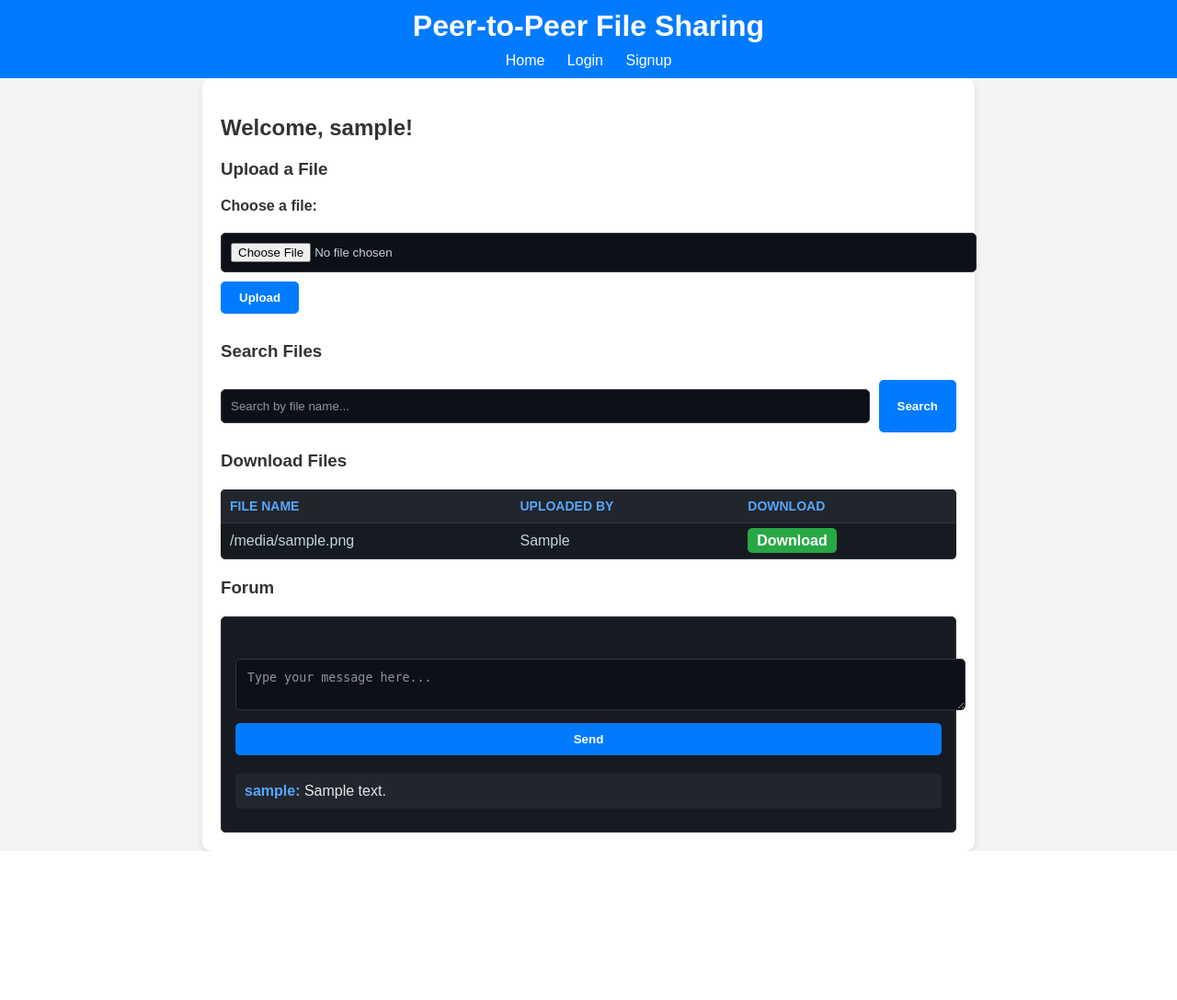
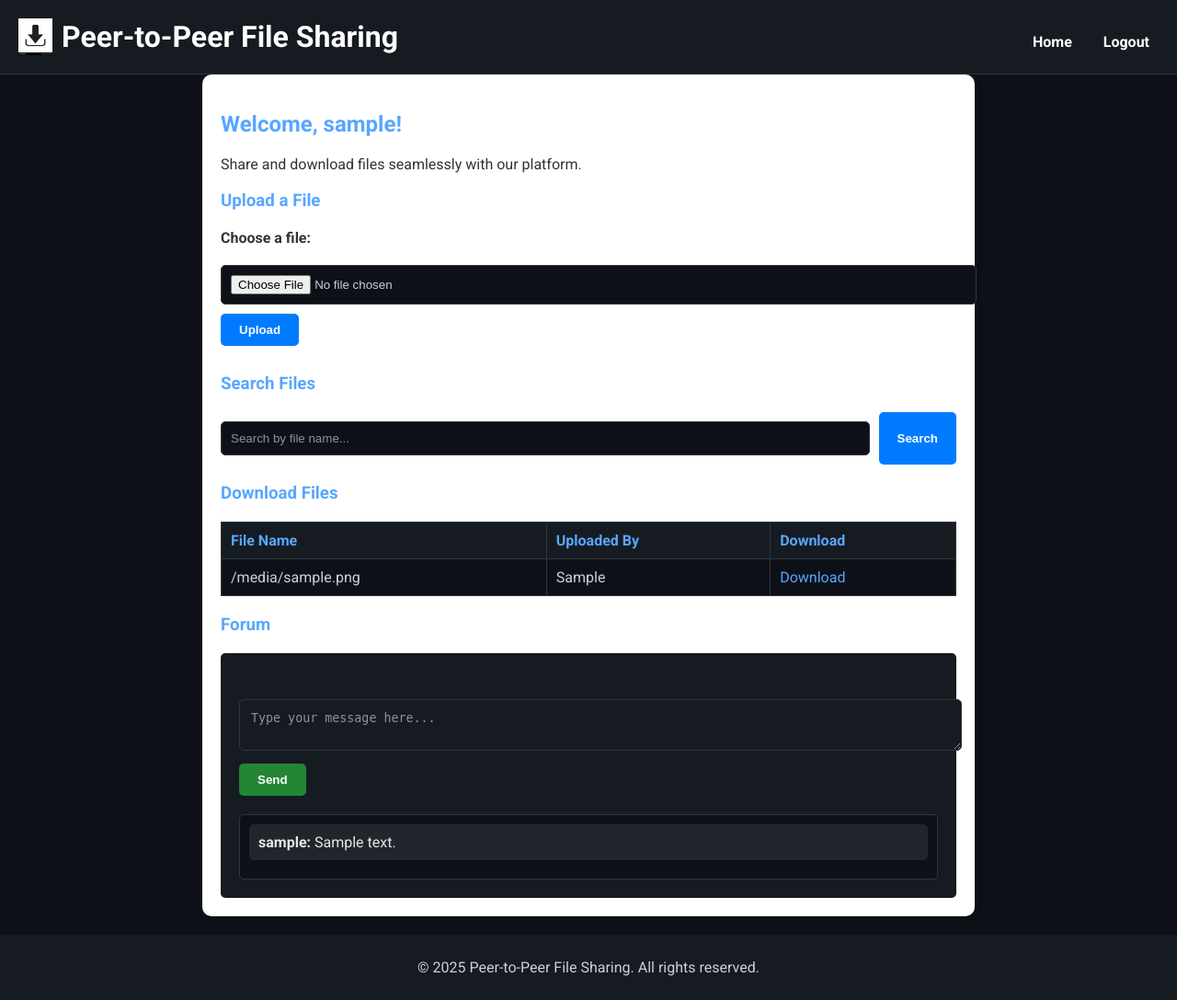
Before and after one commit to shaq-bracu/CSE370_P2P_filesharing, a Flask app: template templates/home.html in a window 1280 px wide. Shown: the whole page at 92% size. Before the commit the page ends 925 px from the top, so only its background shows below. Run offline with Flask 3, Linux system fonts and the light colour scheme; the template is opened without the code that fills it: most values are stand-ins (such as "Sample title", 1, 10 or a date in 2020); some libraries are stand-ins or nearby versions.

Commit message:
style changes

```diff
--- a/static/css/style.css
+++ b/static/css/style.css
@@ -1,10 +1,10 @@
 /* General styles */
 body {
-    font-family: 'Poppins', sans-serif;
-    background-color: #f4f4f4;
+    background-color: #0d1117;
+    color: #c9d1d9;
+    font-family: 'Roboto', Arial, sans-serif;
     margin: 0;
     padding: 0;
-    color: #333;
 }
 
 header {
@@ -30,13 +30,13 @@
 }
 
 header nav a:hover {
-    color: #1f6feb; /* Brighter blue on hover */
+    color: #1f6feb;
 }
 
 .logout-button {
     float: right;
     margin-right: 20px;
-    background-color: #da3633; /* Red for logout button */
+    background-color: #da3633;
     color: white;
     padding: 8px 15px;
     border: none;
@@ -47,7 +47,47 @@
 }
 
 .logout-button:hover {
-    background-color: #f85149; /* Brighter red on hover */
+    background-color: #f85149;
+}
+
+h2, h3 {
+    color: #58a6ff;
+    margin-bottom: 20px;
+}
+
+/* Links */
+a {
+    color: #58a6ff;
+    text-decoration: none;
+}
+
+a:hover {
+    text-decoration: underline;
+}
+
+/* Header */
+.header {
+    display: flex;
+    justify-content: space-between;
+    align-items: center;
+    padding: 20px;
+    background-color: #161b22;
+    border-bottom: 1px solid #30363d;
+}
+
+.header .logo {
+    display: flex;
+    align-items: center;
+}
+
+.header .logo img {
+    height: 40px;
+    margin-right: 10px;
+}
+
+.header .nav a {
+    margin-left: 20px;
+    font-weight: bold;
 }
 
 /* Main content styles */
@@ -61,9 +101,14 @@
     color: #333;
 }
 
+/* Main Content */
+.main-content {
+    padding: 20px;
+}
+
 /* Buttons */
 button, .btn {
-    background-color: #007bff;
+    background-color: #238636;
     color: white;
     padding: 10px 20px;
     border: none;
@@ -74,7 +119,7 @@
 }
 
 button:hover, .btn:hover {
-    background-color: #0056b3;
+    background-color: #2ea043;
 }
 
 .btn-delete {
@@ -131,14 +176,14 @@
     width: 100%;
     padding: 12px;
     margin: 10px 0;
-    border: 1px solid #30363d; /* Subtle border */
+    border: 1px solid #30363d;
     border-radius: 5px;
-    background-color: #0d1117; /* Input background matches body */
-    color: #c9d1d9; /* Input text color */
+    background-color: #161b22;
+    color: #c9d1d9;
 }
 
 form input::placeholder, form textarea::placeholder {
-    color: #8b949e; /* Placeholder text color */
+    color: #8b949e;
 }
 
 form input:focus, form textarea:focus, form select:focus {
@@ -147,31 +192,69 @@
     box-shadow: 0 0 5px rgba(88, 166, 255, 0.5);
 }
 
+form button {
+    background-color: #238636;
+    color: white;
+    padding: 10px 20px;
+    border: none;
+    border-radius: 5px;
+    cursor: pointer;
+    font-weight: bold;
+    transition: background-color 0.3s ease;
+}
+
+form button:hover {
+    background-color: #2ea043;
+}
+
 /* Table styles */
 table {
     width: 100%;
     border-collapse: collapse;
     margin: 20px 0;
-    background-color: #161b22; /* Dark table background */
-    color: #c9d1d9;
-    border-radius: 5px;
-    overflow: hidden;
 }
 
 table th, table td {
+    border: 1px solid #30363d;
     padding: 10px;
     text-align: left;
-    border-bottom: 1px solid #30363d;
 }
 
 table th {
-    background-color: #21262d; /* Darker header background */
+    background-color: #161b22;
     color: #58a6ff;
 }
 
+table td {
+    background-color: #0d1117;
+    color: #c9d1d9;
+}
+
 table tr:hover {
-    background-color: #1f6feb; /* Highlight row on hover */
+    background-color: #1f6feb;
     color: white;
+}
+
+/* Modern Table */
+.modern-table {
+    width: 100%;
+    border-collapse: collapse;
+    margin-top: 20px;
+}
+
+.modern-table th, .modern-table td {
+    padding: 10px;
+    text-align: left;
+    border: 1px solid #30363d;
+}
+
+.modern-table th {
+    background-color: #161b22;
+    color: #58a6ff;
+}
+
+.modern-table td {
+    background-color: #0d1117;
 }
 
 /* Buffering animation */
@@ -196,11 +279,10 @@
 
 /* Chatbox styles */
 .chatbox {
+    background-color: #161b22;
+    padding: 20px;
+    border-radius: 5px;
     margin-top: 20px;
-    padding: 15px;
-    border: 1px solid #30363d;
-    border-radius: 5px;
-    background-color: #161b22;
 }
 
 .chatbox h2 {
@@ -224,8 +306,7 @@
     color: #c9d1d9;
 }
 
-chatbox .messages {
-    margin-top: 20px;
+.chatbox .messages {
     max-height: 300px;
     overflow-y: auto;
     border: 1px solid #30363d;
@@ -234,21 +315,20 @@
     background-color: #0d1117;
 }
 
-/* Forum message styles */
 .chatbox .messages .message {
     margin-bottom: 10px;
     padding: 10px;
-    background-color: #21262d; /* Dark background for messages */
+    background-color: #21262d;
     border-radius: 5px;
 }
 
 .chatbox .messages .message p {
     margin: 0;
-    color: #e6e6e6; /* Bright text color for messages */
+    color: #e6e6e6;
 }
 
-.chatbox .messages .message strong {
-    color: #58a6ff; /* Cyan color for usernames */
+chatbox .messages .message strong {
+    color: #58a6ff;
 }
 
 chatbox-form button {
@@ -303,8 +383,8 @@
 
 /* Scrollable Container */
 .scrollable-container {
-    max-height: 300px; /* Set a fixed height for the scrollable area */
-    overflow-y: auto; /* Enable vertical scrolling */
+    max-height: 300px;
+    overflow-y: auto;
     border: 1px solid #30363d;
     border-radius: 5px;
     background-color: #161b22;
@@ -379,7 +459,7 @@
     transition: background-color 0.3s ease;
 }
 
-.search-form button:hover {
+search-form button:hover {
     background-color: #0056b3;
 }
 
@@ -447,3 +527,12 @@
 links a:hover {
     text-decoration: underline;
 }
+
+/* Footer */
+footer, .footer {
+    text-align: center;
+    padding: 10px;
+    background-color: #161b22;
+    color: #c9d1d9;
+    margin-top: 20px;
+}
--- a/templates/base.html
+++ b/templates/base.html
@@ -1,24 +1,34 @@
 <!DOCTYPE html>
-<html>
+<html lang="en">
 <head>
-    <title>Peer-to-Peer File Sharing</title>
+    <meta charset="UTF-8">
+    <meta name="viewport" content="width=device-width, initial-scale=1.0">
+    <title>{% block title %}Peer-to-Peer File Sharing{% endblock %}</title>
     <link rel="stylesheet" href="{{ url_for('static', filename='css/style.css') }}">
+    <link href="https://fonts.googleapis.com/css2?family=Roboto:wght@400;700&display=swap" rel="stylesheet">
+    <script src="https://cdnjs.cloudflare.com/ajax/libs/gsap/3.12.2/gsap.min.js"></script> <!-- GSAP for animations -->
 </head>
 <body>
-    <header>
-        <h1>Peer-to-Peer File Sharing</h1>
-        <nav>
+    <header class="header">
+        <div class="logo">
+            <img src="{{ url_for('static', filename='images/logo.png') }}" alt="Logo">
+            <h1>Peer-to-Peer File Sharing</h1>
+        </div>
+        <nav class="nav">
             <a href="{{ url_for('home') }}">Home</a>
-            {% if 'user_id' not in session %}
-                <a href="{{ url_for('login') }}">Login</a>
-                <a href="{{ url_for('signup') }}">Signup</a>
-            {% else %}
-                <a href="{{ url_for('logout') }}">Logout</a>
-            {% endif %}
+            <a href="{{ url_for('logout') }}">Logout</a>
         </nav>
     </header>
-    <main>
+    <main class="main-content">
         {% block content %}{% endblock %}
     </main>
+    <footer class="footer">
+        <p>&copy; 2025 Peer-to-Peer File Sharing. All rights reserved.</p>
+    </footer>
+    <script>
+        // GSAP Animation for Header
+        gsap.from(".header", { duration: 1, y: -50, opacity: 0, ease: "power3.out" });
+        gsap.from(".main-content", { duration: 1, opacity: 0, delay: 0.5, ease: "power3.out" });
+    </script>
 </body>
 </html>
--- a/templates/home.html
+++ b/templates/home.html
@@ -1,26 +1,36 @@
 {% extends "base.html" %}
 
+{% block title %}Home{% endblock %}
+
 {% block content %}
+<div class="welcome-section">
     <h2>Welcome, {{ username }}!</h2>
+    <p>Share and download files seamlessly with our platform.</p>
+</div>
 
 <!-- Upload Section -->
+<div class="upload-section">
     <h3>Upload a File</h3>
     <form action="/upload" method="POST" enctype="multipart/form-data" class="upload-form">
         <label for="file">Choose a file:</label>
         <input type="file" id="file" name="file" required>
         <button type="submit">Upload</button>
     </form>
+</div>
 
 <!-- Search Section -->
+<div class="search-section">
     <h3>Search Files</h3>
     <form action="{{ url_for('home') }}" method="GET" class="search-form">
         <input type="text" name="query" placeholder="Search by file name..." value="{{ query }}" required>
         <button type="submit">Search</button>
     </form>
+</div>
 
 <!-- Download Section -->
+<div class="download-section">
     <h3>Download Files</h3>
-<table class="download-table">
+    <table class="modern-table">
         <thead>
             <tr>
                 <th>File Name</th>
@@ -65,25 +75,23 @@
             {% endfor %}
         </tbody>
     </table>
+</div>
 
 <!-- Forum Section -->
+<div class="forum-section">
     <h3>Forum</h3>
     <div class="chatbox">
         <form action="{{ url_for('home') }}" method="POST" class="chatbox-form">
             <textarea name="message" placeholder="Type your message here..." required></textarea>
-        <button type="submit" class="btn-login">Send</button>
+            <button type="submit">Send</button>
         </form>
         <div class="messages">
             {% for post in posts %}
             <div class="message">
                 <p><strong>{{ post.username }}:</strong> {{ post.message }}</p>
-            {% if session.is_admin %}
-            <form action="{{ url_for('delete_message', message_id=post.id) }}" method="POST" style="display:inline;">
-                <button type="submit" class="btn-delete">Delete</button>
-            </form>
-            {% endif %}
             </div>
             {% endfor %}
         </div>
     </div>
+</div>
 {% endblock %}
```
Also changed, not shown: static/images/logo.png (added). Lines whose indentation alone changed are shown as unchanged.
